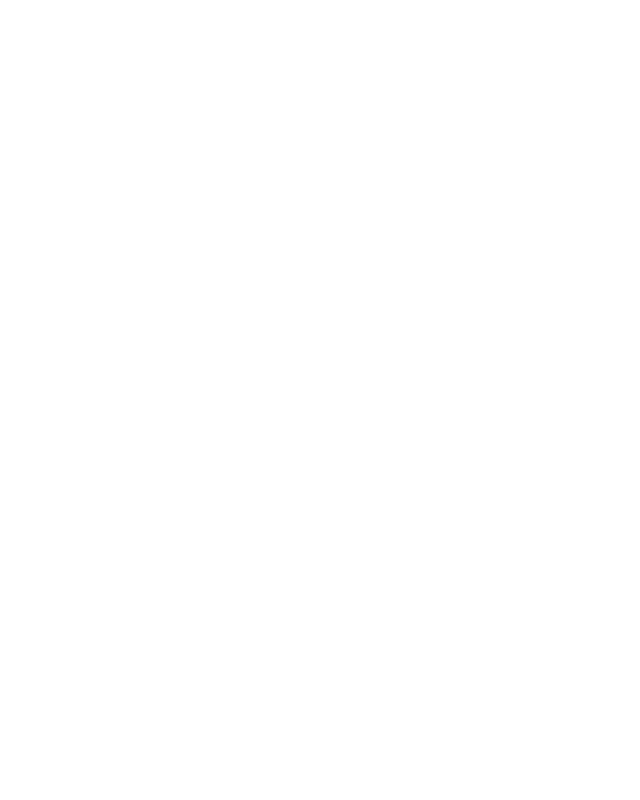
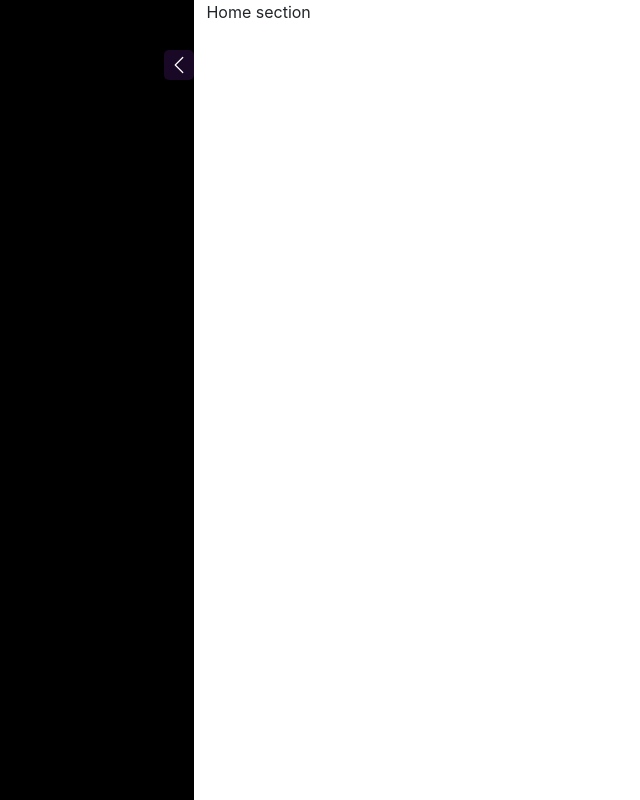
Before and after one commit to Thilagavijayan/Portfolio, a React (Create React App) app in the folder client/: page / in a window 1280 px wide. Shown: the whole page, without its empty margins (0-640 px from the left). Built offline with nearby package versions, Linux system fonts and the light colour scheme.

Commit message:
Sidebar added

```diff
--- a/client/package.json
+++ b/client/package.json
@@ -8,6 +8,7 @@
     "@testing-library/user-event": "^13.5.0",
     "react": "^18.2.0",
     "react-dom": "^18.2.0",
+    "react-icons": "^4.6.0",
     "react-scripts": "5.0.1",
     "web-vitals": "^2.1.4"
   },
--- a/client/src/App.js
+++ b/client/src/App.js
@@ -2,8 +2,12 @@
 import Sidebar from './Component/Sidebar/Sidebar';
 const App = () => {
   return(
-    <h1></h1>
+    <>
+    <Sidebar/>
+    </>
   );
+
+
 
 }
 
--- a/client/src/Component/Home/Home.js
+++ b/client/src/Component/Home/Home.js
@@ -1,10 +1,9 @@
-import React from 'react'
+import React from 'react';
 import "./Home.css";
 
-function Home() {
-  return (
-    <div>Home</div>
-  )
-}
+const Home = () => {
+  return <div>Home section</div>;
 
-export default Home
+};
+
+export default Home;
--- a/client/src/Component/Sidebar/Sidebar.css
+++ b/client/src/Component/Sidebar/Sidebar.css
@@ -1,4 +1,32 @@
 .sidebar-section{
     display: flex;
-    background-color: rgb(6, 8, 7);
+    /* background-color: aquamarine; */
 }
+.sidebar{
+    height: 100vh;
+    background-color: black;
+    width: 95px;
+}
+
+.sidebar-expand{
+    width: 230px;
+}
+
+.container-fluid{
+    padding-left: 0px!important;
+    padding-right: 0px!important;
+    overflow: hidden;
+}
+.icon-for-sidebar-expand-and-collapse{
+    display: flex;
+    align-items: right;
+    justify-content: right;
+    cursor: pointer;
+}
+.icon-for-sidebar-expand-and-collapse p svg{
+    background-color: #190927;
+    padding: 5px;
+    color: white;
+    border-radius: 5px;
+    margin-top: 50px;
+}
--- a/client/src/Component/Sidebar/Sidebar.js
+++ b/client/src/Component/Sidebar/Sidebar.js
@@ -1,14 +1,42 @@
-import React from 'react'
+import React,{useState} from 'react'
 import "./Sidebar.css";
+import Home from '../Home/Home';
+import { BsChevronLeft, BsChevronRight } from "react-icons/bs";
 
 const Sidebar = () => {
+
+  const [expandSidebar,setExpandSidebar] = useState(true);
+
+  const handleExpandClick = () =>{
+
+      setExpandSidebar(!expandSidebar)
+
+  }
+
   return(
+
     <div className='container-fluid sidebar-section'>
-      <div class = "sidebar">
+
+      <div className={expandSidebar ? "sidebar-expand sidebar" : "sidebar"}>
+
+        <div className='icon-for-sidebar-expand-and-collapse'>
+
+          <p onClick={handleExpandClick}>
+
+            {expandSidebar ? (
+              <BsChevronLeft size ={30}/>
+            ):(
+              <BsChevronRight size ={30}/>
+            )}
+
+            </p>
+        </div>
 
       </div>
-      <div class = "container">
-        <h1>Container</h1>
+
+      <div className='container'>
+
+        <Home/>
 
       </div>
 
```
Also changed, not shown: 1 other file (tests, documents, lock files or other folders).
